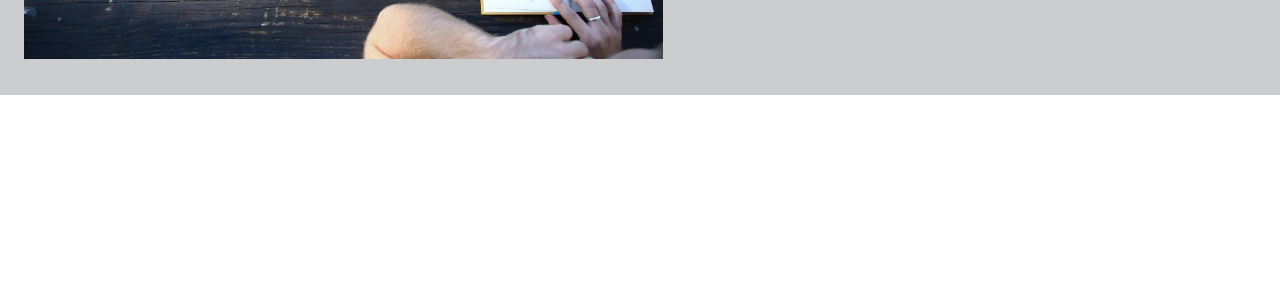
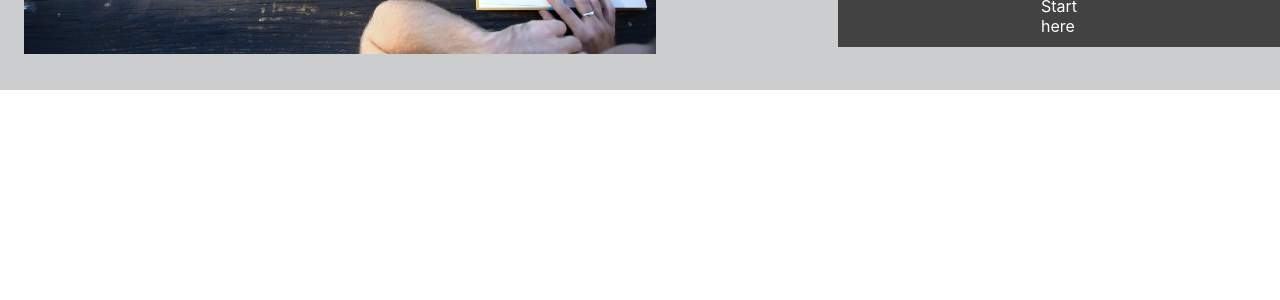
Before and after one commit to Duka93/Colmar-Academy, a plain HTML site: page index.html in a window 1280 px wide. Shown: the part 500-800 px from the top of the page. Drawn offline with Linux system fonts and the light colour scheme.

Commit message:
Finished practise segment

```diff
--- a/resources/css/style.css
+++ b/resources/css/style.css
@@ -76,5 +76,11 @@ header{
 }
 
 .right #treci{
-    margin: 0 auto;
+    font-family: -apple-system, BlinkMacSystemFont, 'Segoe UI', Roboto, Oxygen, Ubuntu, Cantarell, 'Open Sans', 'Helvetica Neue', sans-serif;
+    margin-top: 50px;
+    border-style: solid;
+    border-color: rgb(67, 66, 66);
+    color: white;
+    background-color: rgb(67, 66, 66);
+    padding: 8px 200px 8px 200px;
 }
```
